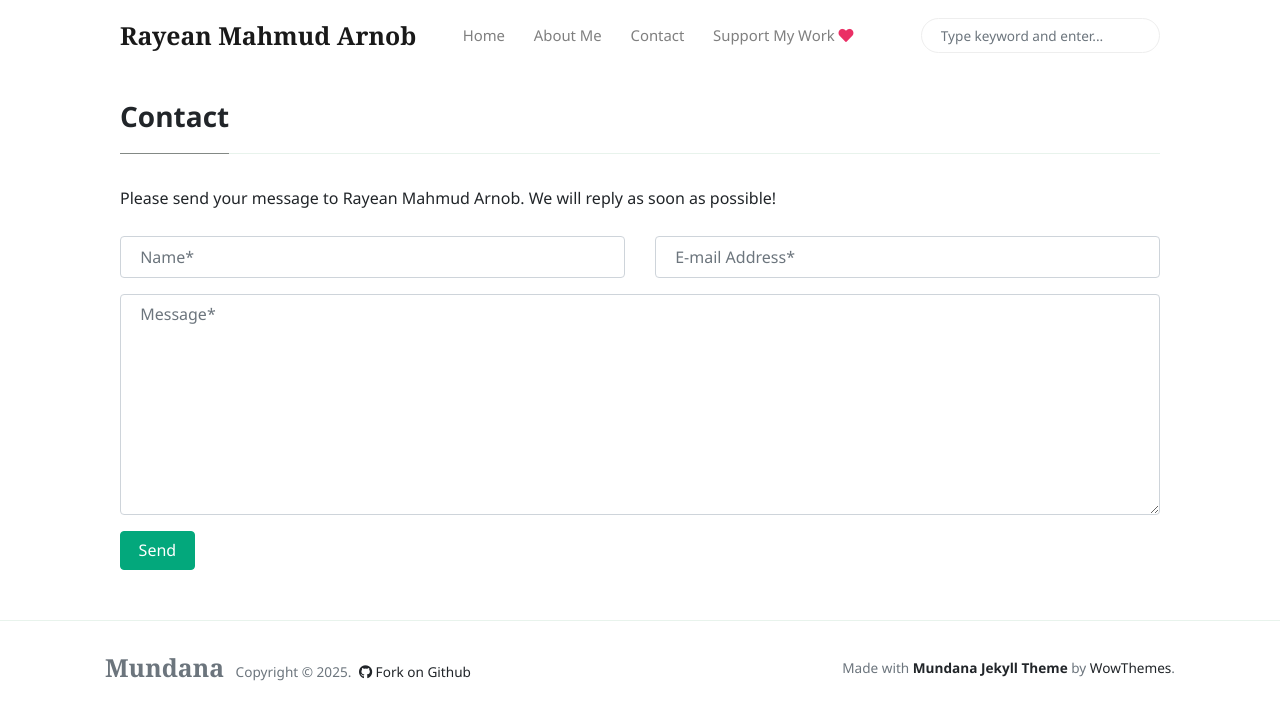
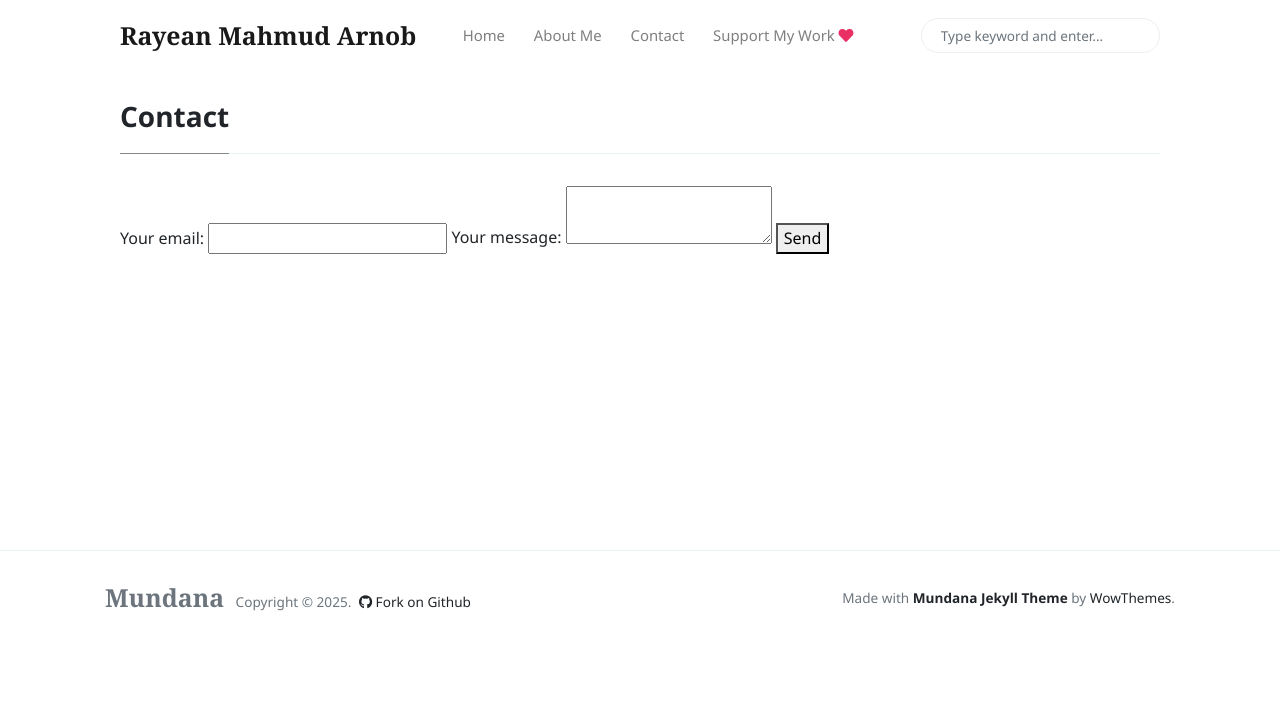
Before and after one commit to Rayean-Mahmud/rayean-mahmud.github.io, a Jekyll site: the page built from _pages/contact.md, in a window 1280 px wide. Shown: the top 720 px of the page. Built offline with Jekyll 4.4.1, drawn with Linux system fonts in a browser that asks for light colours; nearby versions of some CDN libraries.

Commit message:
Update contact.md

```diff
--- a/_pages/contact.md
+++ b/_pages/contact.md
@@ -3,16 +3,18 @@
 permalink: "/contact.html"
 ---
 
-<form action="https://formspree.io/f/xovwdvzk" method="POST">
-<p class="mb-4">Please send your message to {{site.name}}. We will reply as soon as possible!</p>
-<div class="form-group row">
-<div class="col-md-6">
-<input class="form-control" type="text" name="name" placeholder="Name*" required>
-</div>
-<div class="col-md-6">
-<input class="form-control" type="email" name="_replyto" placeholder="E-mail Address*" required>
-</div>
-</div>
-<textarea rows="8" class="form-control mb-3" name="message" placeholder="Message*" required></textarea>
-<input class="btn btn-success" type="submit" value="Send">
+<form
+  action="https://formspree.io/f/xovwdvzk"
+  method="POST"
+>
+  <label>
+    Your email:
+    <input type="email" name="email">
+  </label>
+  <label>
+    Your message:
+    <textarea name="message"></textarea>
+  </label>
+  <!-- your other form fields go here -->
+  <button type="submit">Send</button>
 </form>
```
